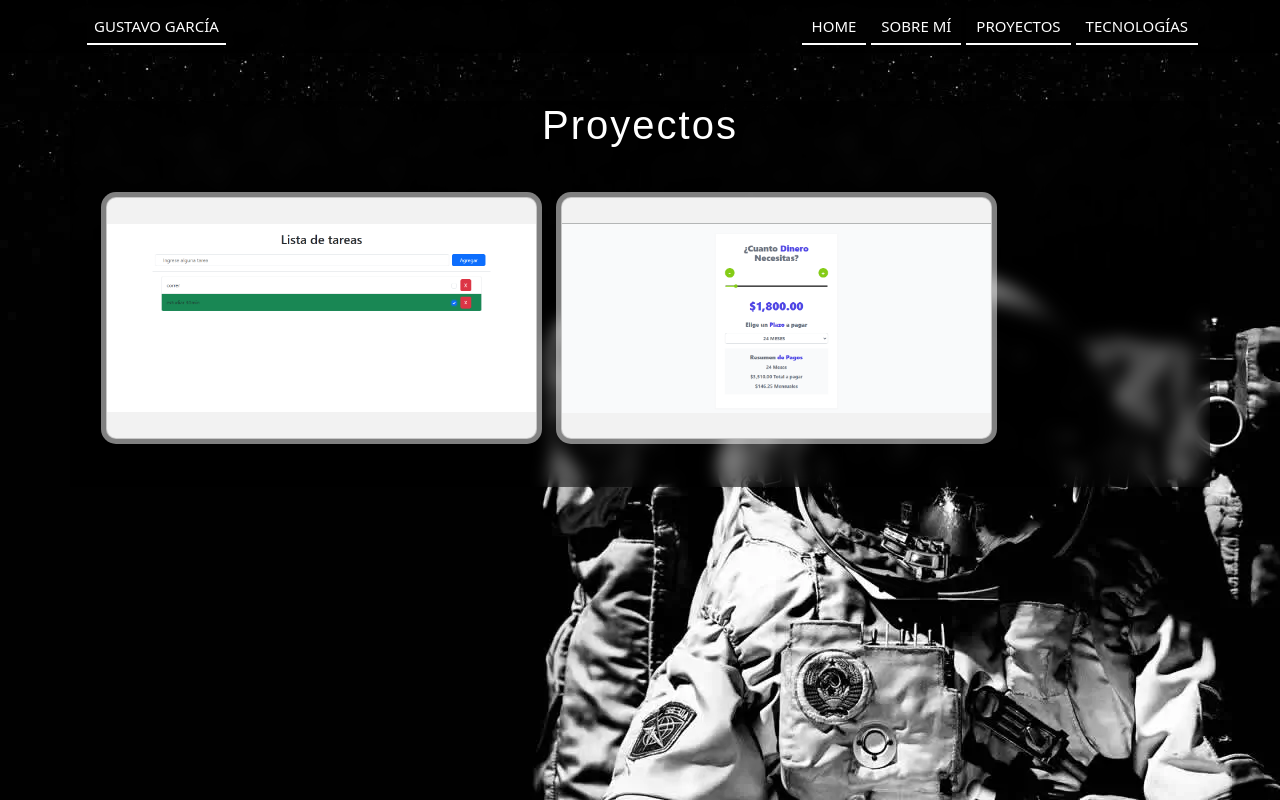
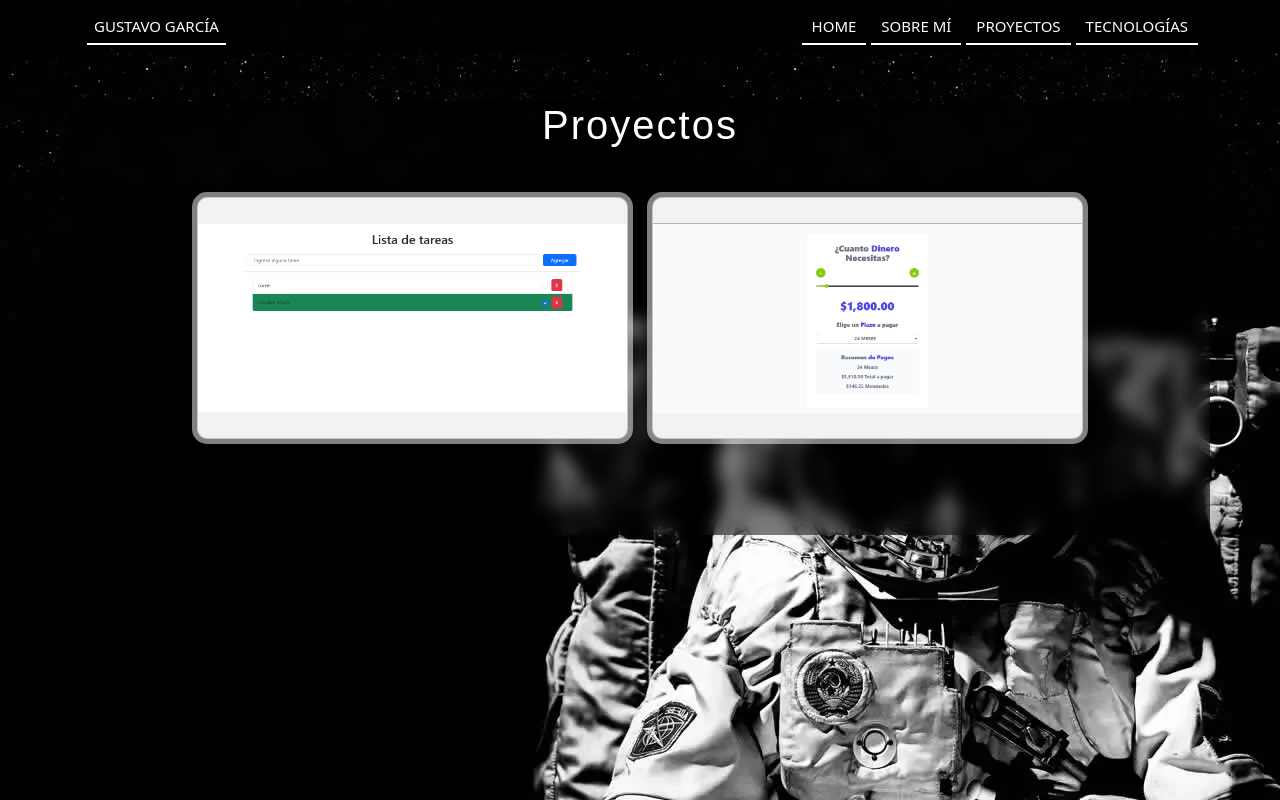
Before and after one commit to gustavogarcia-dev/my-portafolio, a React (Vite) app: page /proyectos in a window 1280 px wide. Built offline with nearby package versions, Linux system fonts and the light colour scheme; a web font is replaced by a local one.

Commit message:
ultimo retoque

```diff
--- a/src/components/proyectos.tsx
+++ b/src/components/proyectos.tsx
@@ -3,12 +3,12 @@ import cotizador from "../images/projects/cotizador-prestamos.png"
 export default function Proyectos(){
 
     return(
-        <div id="projects" className="container  blur-background  mt-5 animate__animated animate__fadeIn">
+        <div id="projects" className="container  blur-background  mt-5 animate__animated animate__fadeIn overflow-hidden">
 
             <h2 className="text-center text-white mb-4 title fs-1 animate__animated animate__rubberBand animate__delay-1s">Proyectos</h2>
 
 
-            <div className="row projects-list p-4 mb-5">
+            <div className="row projects-list justify-content-center p-4 mb-5 ">
 
                 <div className="project-1 col-xs-12  col-lg-5 col-md-8 col-sm-12 mb-4">
                     <div className="card">
--- a/src/components/sobre-mi.tsx
+++ b/src/components/sobre-mi.tsx
@@ -2,8 +2,8 @@ import 'animate.css/animate.min.css';
 import programer from "../images/Hand coding-bro.svg"
 export default function SobreMi() {
     return (
-        <div id="sobre-mi" className="container my-5 p-4 bg-dark rounded shadow-sm animate__animated animate__fadeIn">
-    <div className="container d-flex flex-column text-white-50">
+        <div id="sobre-mi" className="container my-5 p-2 bg-dark rounded shadow-sm animate__animated animate__fadeIn overflow-hidden">
+        <div className="container d-flex flex-column text-white-50 ">
             <h2 className="text-center mb-4 text-white title fs-1 animate__animated animate__rubberBand animate__delay-1s">Sobre mí</h2>
 
             <div className="row">
```
Lines whose indentation alone changed are shown as unchanged.
